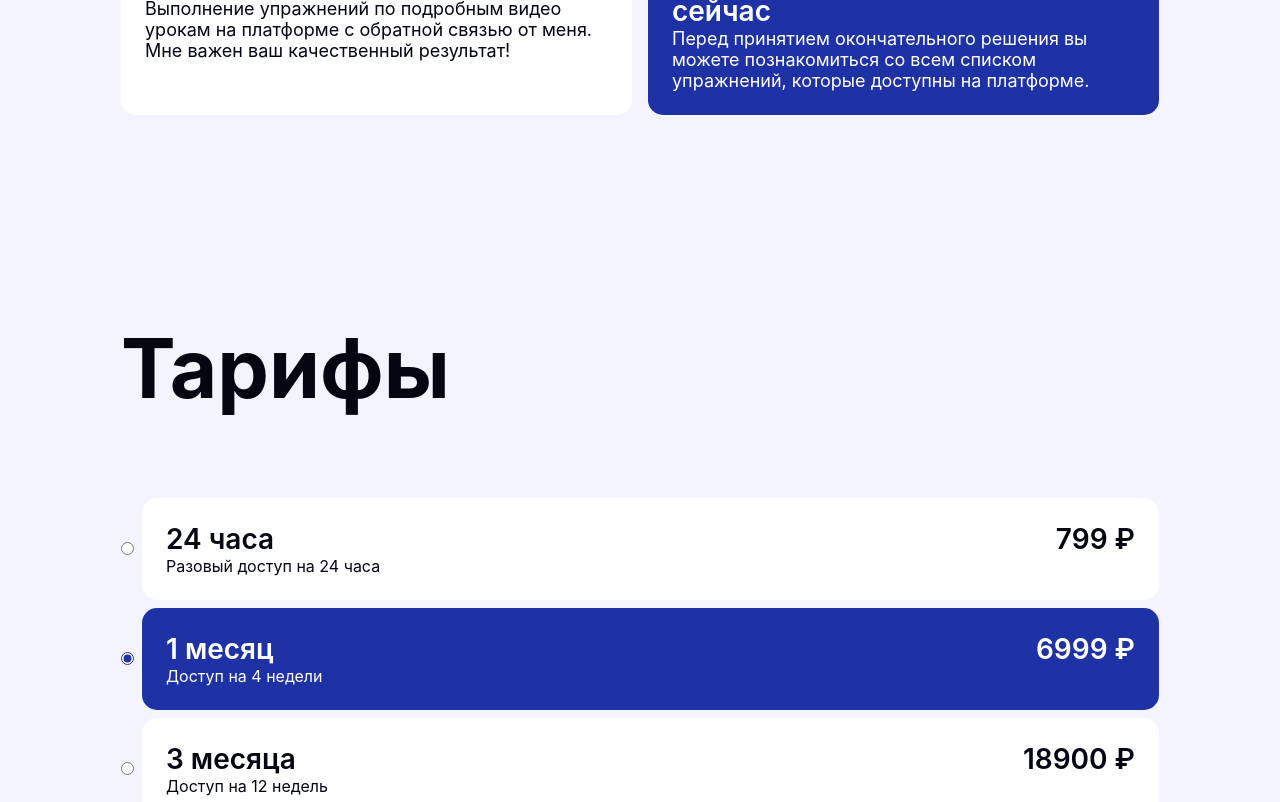
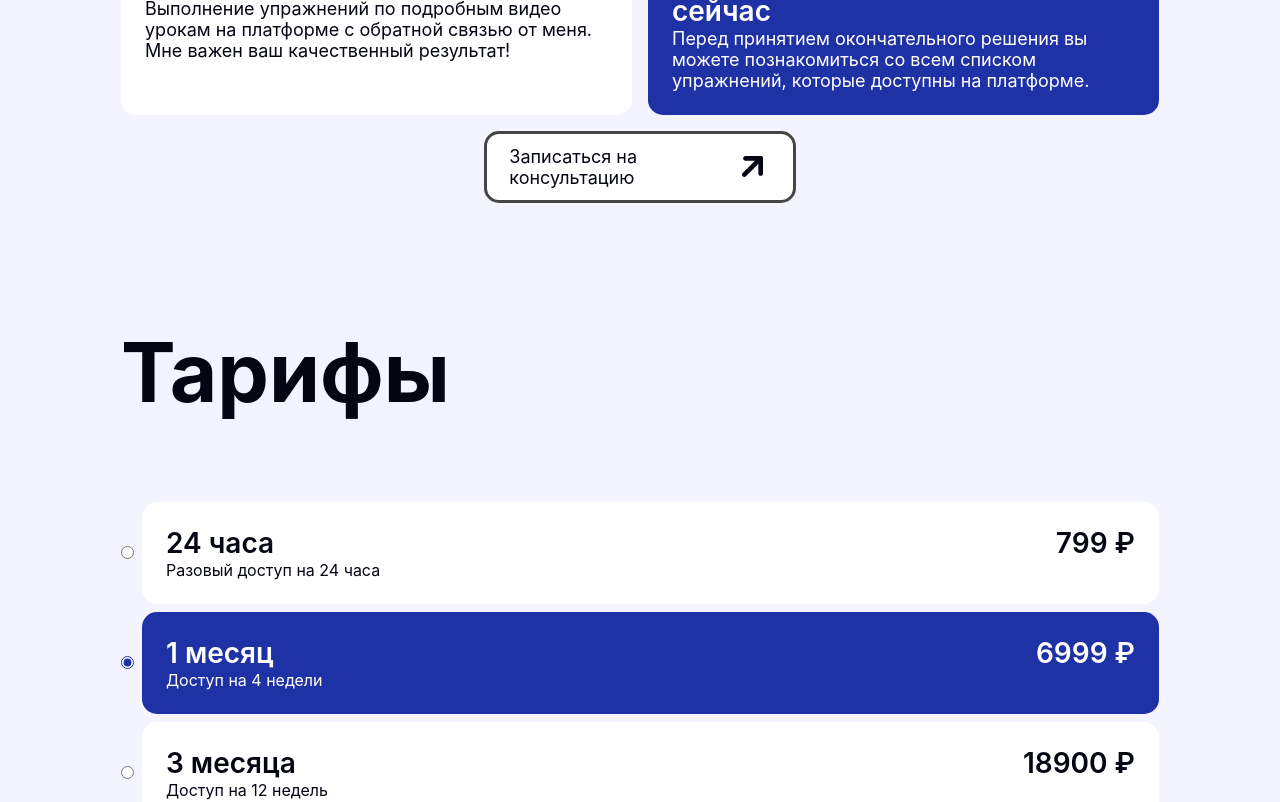
Before and after one commit to pavloging/nikassdgym, a React (Vite) app in the folder client/: page / in a window 1280 px wide. Shown: the part 5580-6382 px from the top of the page. Built offline with nearby package versions, Linux system fonts and the light colour scheme; a web font is replaced by a local one.

Commit message:
feat: new btn

```diff
--- a/client/src/pages/Main.tsx
+++ b/client/src/pages/Main.tsx
@@ -323,6 +323,16 @@ const Main: FC = () => {
                         </Link>
                     </div>
                 </div>
+                <div className="main__block-link_btn">
+                    <a
+                        href="https://wa.me/79141636665?text=%D0%97%D0%B4%D1%80%D0%B0%D0%B2%D1%81%D1%82%D0%B2%D1%83%D0%B9%D1%82%D0%B5%2C+%D0%BF%D0%B8%D1%88%D1%83+%D0%B2%D0%B0%D0%BC+%D1%81+%D1%81%D0%B0%D0%B9%D1%82%D0%B0%2C+%D1%85%D0%BE%D1%87%D1%83+%D0%B7%D0%B0%D0%BD%D0%B8%D0%BC%D0%B0%D1%82%D1%8C%D1%81%D1%8F+%D0%BF%D0%BE%D0%B4+%D0%B2%D0%B0%D1%88%D0%B8%D0%BC+%D1%80%D1%83%D0%BA%D0%BE%D0%B2%D0%BE%D0%B4%D1%81%D1%82%D0%B2%D0%BE%D0%BC.+%D0%9F%D0%BE%D0%B4%D1%81%D0%BA%D0%B0%D0%B6%D0%B8%D1%82%D0%B5%2C+%D0%BA%D0%BE%D0%B3%D0%B4%D0%B0+%D0%B5%D1%81%D1%82%D1%8C+%D0%B1%D0%BB%D0%B8%D0%B6%D0%B0%D0%B9%D1%88%D0%B5%D0%B5+%D0%B2%D1%80%D0%B5%D0%BC%D1%8F+%D0%BD%D0%B0+%D0%BA%D0%BE%D0%BD%D1%81%D1%83%D0%BB%D1%8C%D1%82%D0%B0%D1%86%D0%B8%D1%8E+%D0%BF%D0%BE+%D1%82%D1%80%D0%B5%D0%BD%D0%B8%D1%80%D0%BE%D0%B2%D0%BA%D0%B0%D0%BC+%D0%BE%D0%BD%D0%BB%D0%B0%D0%B9%D0%BD%3F&type=phone_number&app_absent=0"
+                        target="_blank"
+                        className="main__link_btn"
+                    >
+                        <span>Записаться на консультацию</span>
+                        <img src="/icons/arrow-right-top-black.svg" alt="" />
+                    </a>
+                </div>
             </div>
             <div className="main__tariff block" id="tariff">
                 <h2 className="main__tariff_title">Тарифы</h2>
```
